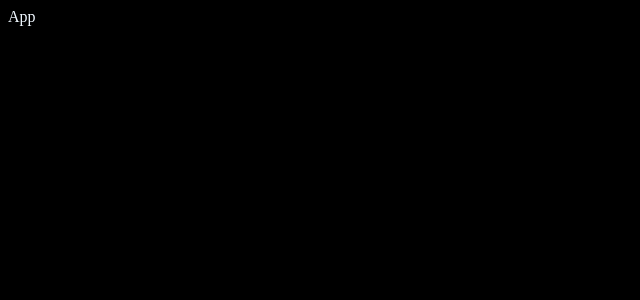
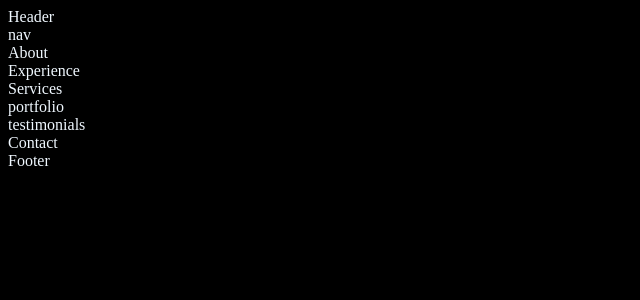
Before and after one commit to Vinothjv10/React-1, a React (Create React App) app: page / in a window 1280 px wide. Shown: the top 300 px of the page, without its empty margins (0-640 px from the left). Built offline with nearby package versions, Linux system fonts and the light colour scheme.

Commit message:
all components created

```diff
--- a/src/App.jsx
+++ b/src/App.jsx
@@ -1,8 +1,27 @@
 import React from 'react'
+import Header from './components/header/Header'
+import Nav from './components/nav/Nav'
+import About from './components/about/About'
+import Experience from './components/experience/Experience'
+import Services from './components/services/Services'
+import Portfolio from './components/portfolio/Portfolio'
+import Testimonials from './components/testimonials/testimonials'
+import Contact from './components/contact/Contact'
+import Footer from './components/footer/Footer'
 
 const App = () => {
     return (
-        <div>App</div>
+        <>
+            <Header />
+            <Nav />
+            <About />
+            <Experience />
+            <Services />
+            <Portfolio />
+            <Testimonials />
+            <Contact />
+            <Footer />
+        </>
     )
 }
 
--- a/src/components/footer/Footer.jsx
+++ b/src/components/footer/Footer.jsx
@@ -0,0 +1,10 @@
+import React from 'react'
+import './footer.css'
+
+const Footer = () => {
+    return (
+        <div>Footer</div>
+    )
+}
+
+export default Footer
--- a/src/components/header/Header.jsx
+++ b/src/components/header/Header.jsx
@@ -0,0 +1,10 @@
+import React from 'react'
+import './header.css'
+
+const Header = () => {
+    return (
+        <div>Header</div>
+    )
+}
+
+export default Header
--- a/src/components/nav/Nav.jsx
+++ b/src/components/nav/Nav.jsx
@@ -0,0 +1,10 @@
+import React from 'react'
+import './nav.css'
+
+const nav = () => {
+    return (
+        <div>nav</div>
+    )
+}
+
+export default nav
--- a/src/components/portfolio/Portfolio.jsx
+++ b/src/components/portfolio/Portfolio.jsx
@@ -0,0 +1,10 @@
+import React from 'react'
+import './portfolio.css'
+
+const portfolio = () => {
+    return (
+        <div>portfolio</div>
+    )
+}
+
+export default portfolio
--- a/src/components/services/Services.jsx
+++ b/src/components/services/Services.jsx
@@ -0,0 +1,10 @@
+import React from 'react'
+import './services.css'
+
+const Services = () => {
+    return (
+        <div>Services</div>
+    )
+}
+
+export default Services
--- a/src/components/testimonials/testimonials.jsx
+++ b/src/components/testimonials/testimonials.jsx
@@ -0,0 +1,10 @@
+import React from 'react'
+import './testimonials.css'
+
+const testimonials = () => {
+    return (
+        <div>testimonials</div>
+    )
+}
+
+export default testimonials
```
